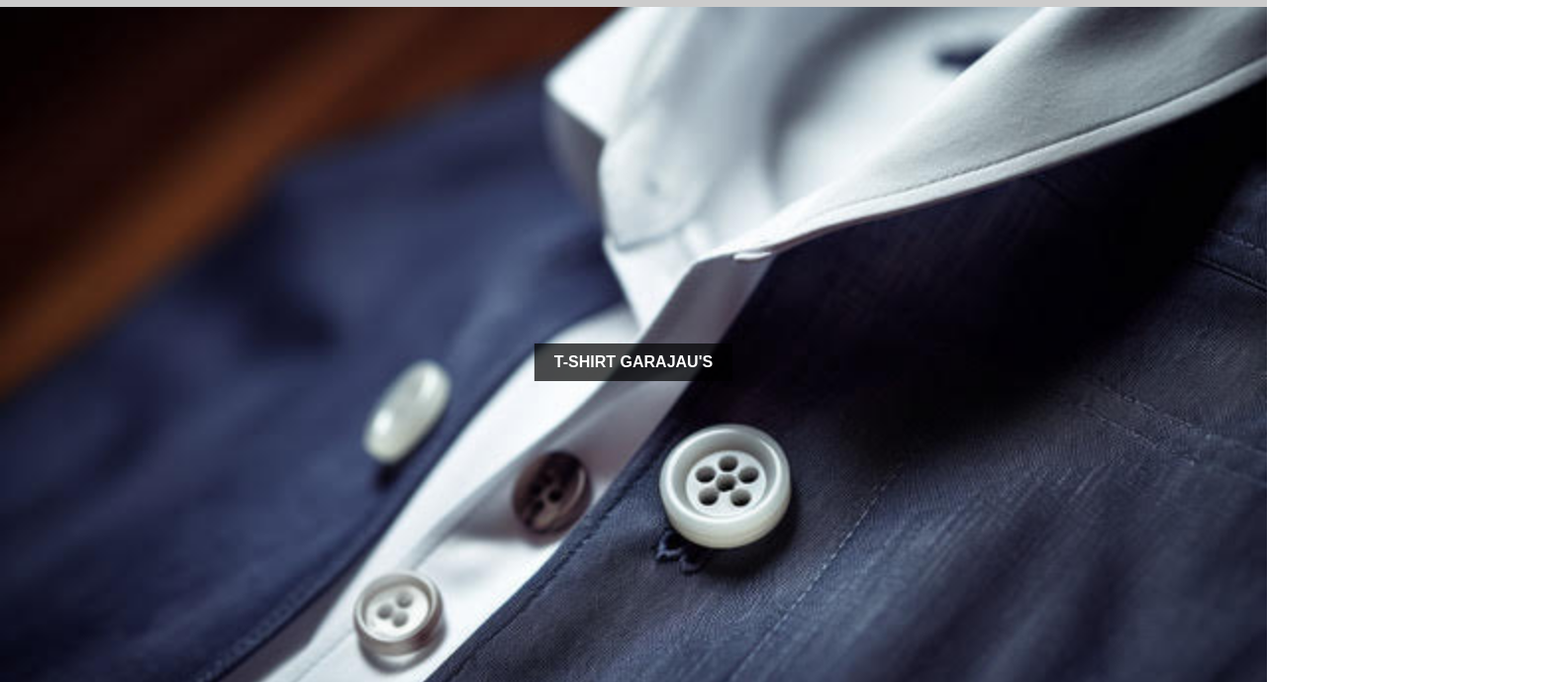
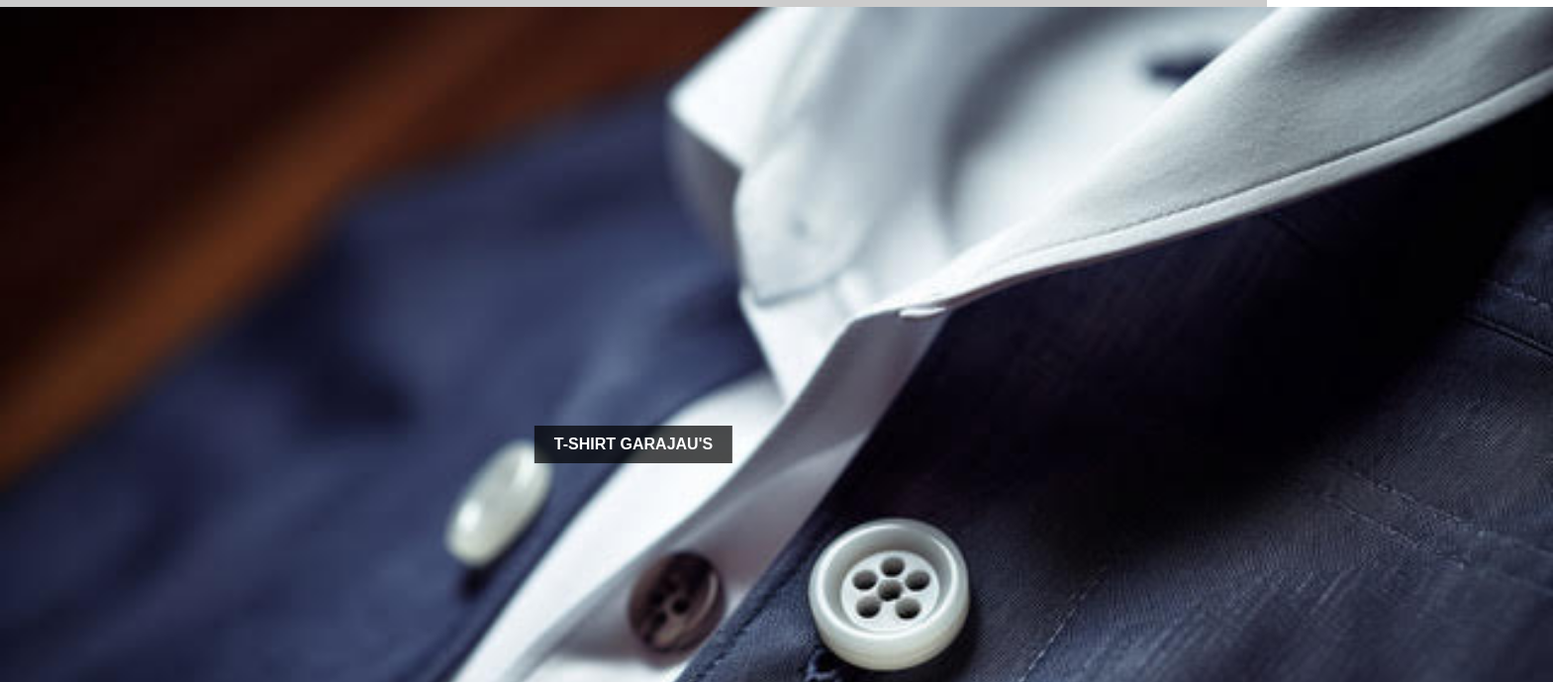
Before and after one commit to Bernardpxl/E-Commerce, a plain HTML site: page index.html in a window 1280 px wide. Shown: the part 67-756 px from the top of the page at 99% size, 1569 px wide, since content can reach past the window. Drawn offline with Linux system fonts and the light colour scheme.

Commit message:
Update style.css

```diff
--- a/style.css
+++ b/style.css
@@ -49,9 +49,11 @@ nav a.ativo {
 }
 
 .hero img {
-  width: 100%;
-  height: auto;
-  display: block;
+   background-image: url(
+unnamed (2).jpg);
+    background-blend-mode: multiply;
+    background-size: cover;
+    height: 110vh;
 }
 
 .texto-hero {
```
